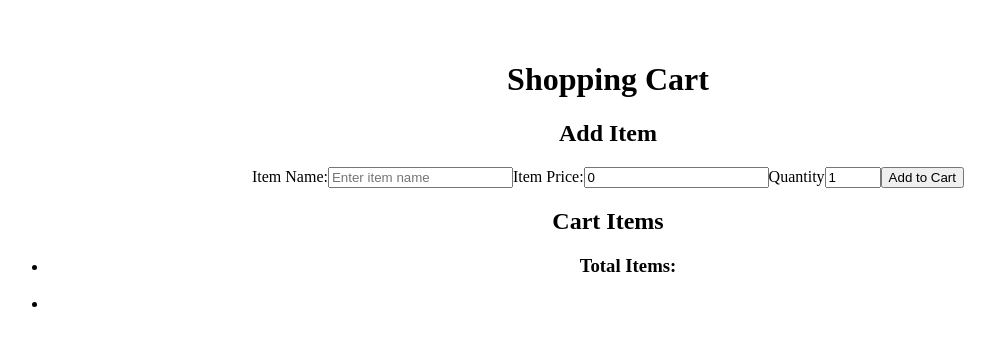
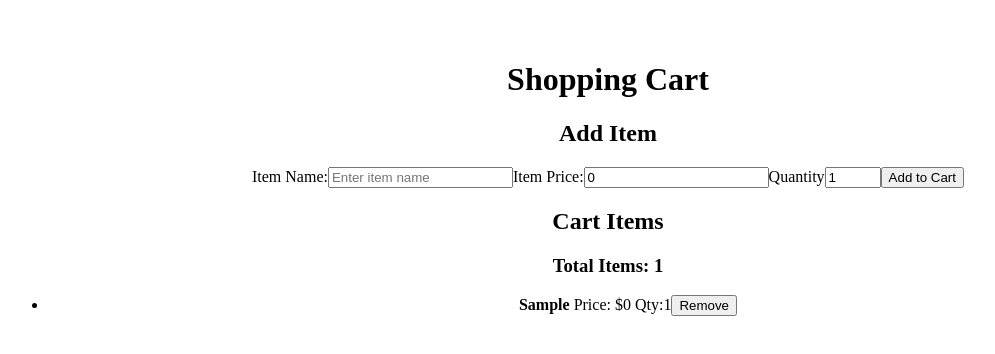
Before and after one commit to jzhang522/SSDP-2800-0-A01, a React (Vite) app: page / in a window 1280 px wide. Both pictures are taken after typing "Sample" into the empty fields and a click on the button "Add to Cart". Shown: the top 354 px of the page, without its empty margins (32-1027 px from the left). Built offline with nearby package versions, Linux system fonts and the light colour scheme.

Commit message:
Added the cart tracking funconality

```diff
--- a/src/components/Cart.jsx
+++ b/src/components/Cart.jsx
@@ -1,34 +1,31 @@
-import { useState } from "react";
+function Cart({ items, setItems }) {
 
-function Cart() {
-  const [name, setName] = useState("");
-  const [qty, setQty] = useState("");
-  const [price, setPrice] = useState("");
-  const [total, setTotal] = useState("");
-  const updateQuantity =
-
-function totalCart(cartItem){
-    setTotal()
-}
-
-  // State for all obejects in cart
-  const [cartArr, setCartArr] = useState([]);
-
-  // Delete statment
-  function removeItem(itemToRemove) {
-    setCartArr(cartArr.filter((oneCart) => oneCart !== itemToRemove));
+  function removeItem(itemId) {
+    setItems(prev => prev.filter(item => item.id !== itemId));
   }
 
   return (
     <div className="cart-container">
       <h2 className="container-header">Cart Items</h2>
-      <ul className="cart-list">
-        <li className="cart-header">
-            <h3>Total Items: <span className="total-items">{}</span></h3>
-        </li>
-        <li>{cartArr.map}</li>
-      </ul>
+
+      <h3 className="cart-header">
+        Total Items: <span className="total-items">{items.length}</span>
+      </h3>
+      {items.length > 0 ? (     <ul className="cart-list">
+        {items.map((item) => (
+          <li key={item.id}>
+            <strong>{item.name}</strong>  Price: ${item.price}  Qty:{item.quantity}
+            <button onClick={() => removeItem(item.id)}>Remove</button>
+          </li>
+
+        ))}
+      </ul> ) : (
+        <p>Your cart is empty</p>
+      )
+    }
+
     </div>
   );
 }
+
 export default Cart;
```
